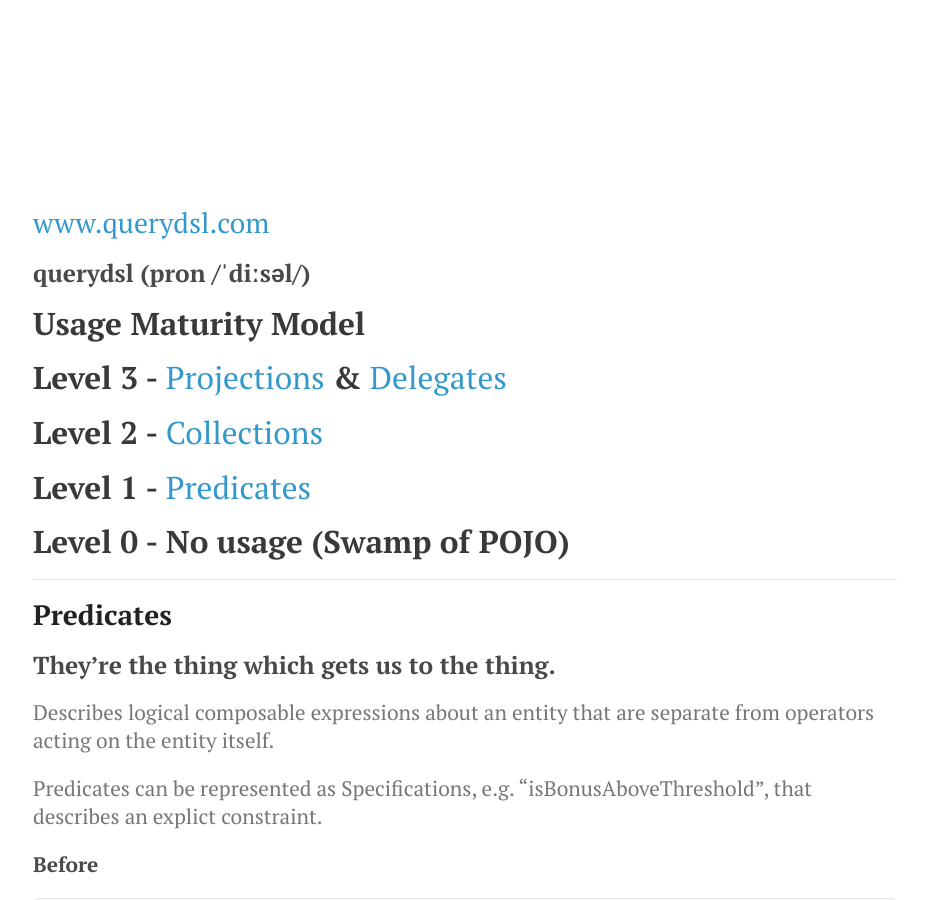
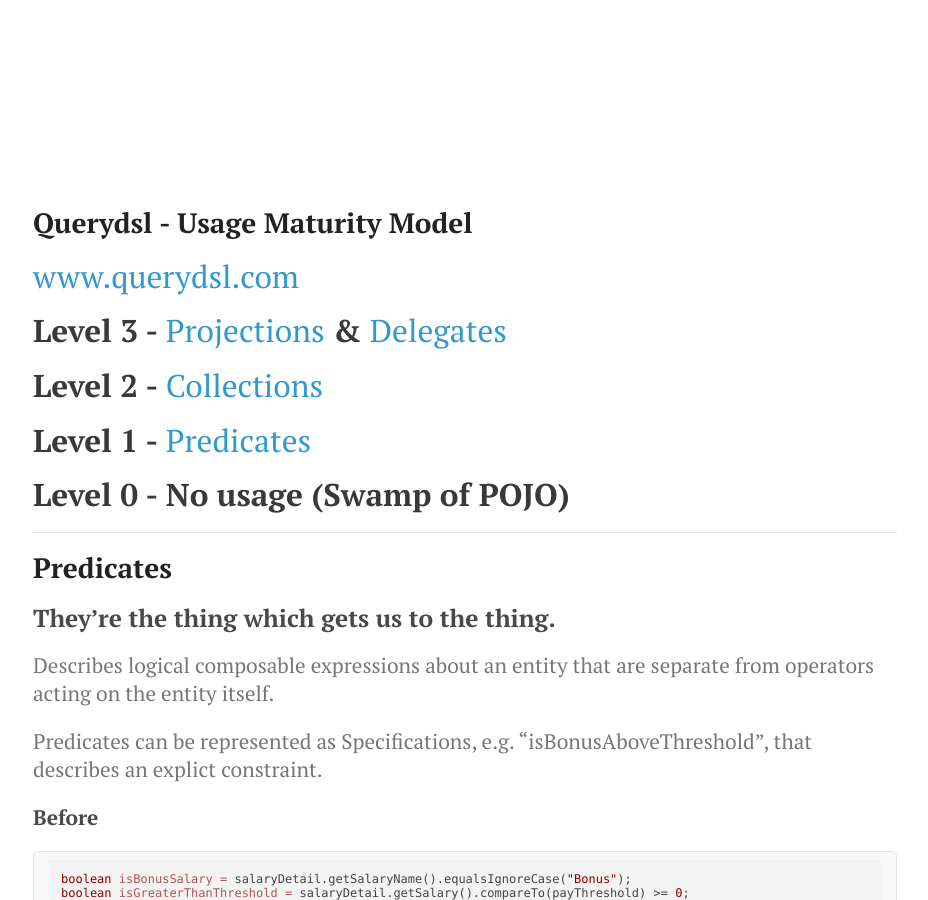
Before and after one commit to griffio/griffio.github.io, a Jekyll site: the page built from _posts/2014-09-01-querydsl-maturity-model.md, in a window 1280 px wide and 900 px high. Shown: the whole window, without its empty margins (175-1103 px from the left). Built offline with Jekyll 4.4.1, drawn with Linux system fonts in a browser that asks for light colours; nearby versions of some CDN libraries.

Commit message:
Update 2014-09-01-querydsl-maturity-model.md

```diff
--- a/_posts/2014-09-01-querydsl-maturity-model.md
+++ b/_posts/2014-09-01-querydsl-maturity-model.md
@@ -7,11 +7,9 @@
 summary: using querydsl
 ---
 
-# [www.querydsl.com](http://www.querydsl.com)
+# Querydsl - Usage Maturity Model
 
-### querydsl (pron /ˈdiːsəl/)
-
-## Usage Maturity Model
+## [www.querydsl.com](http://www.querydsl.com)
 
 ## Level 3 - [Projections](#projections) &amp; [Delegates](#delegates)
 
```
